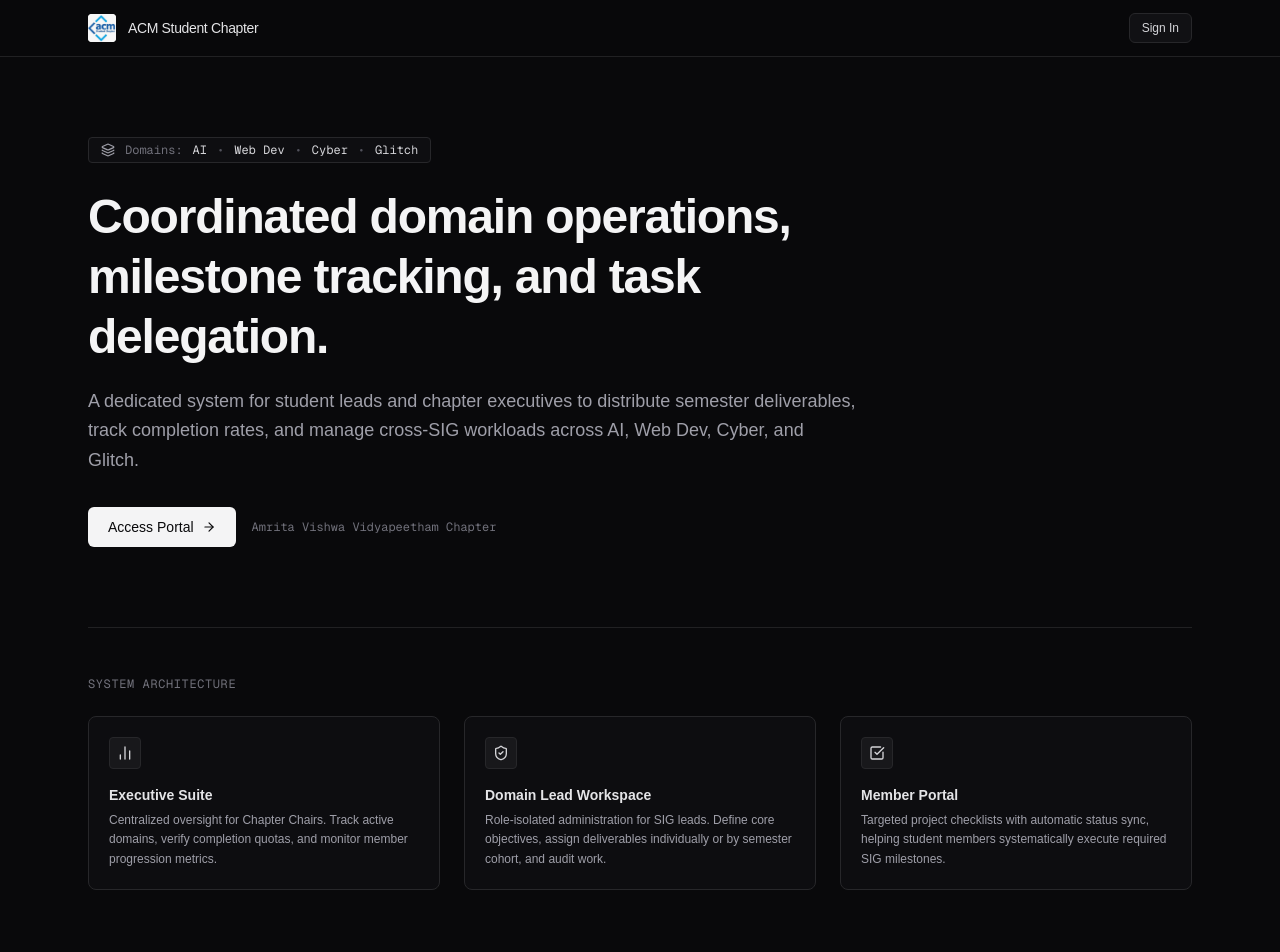
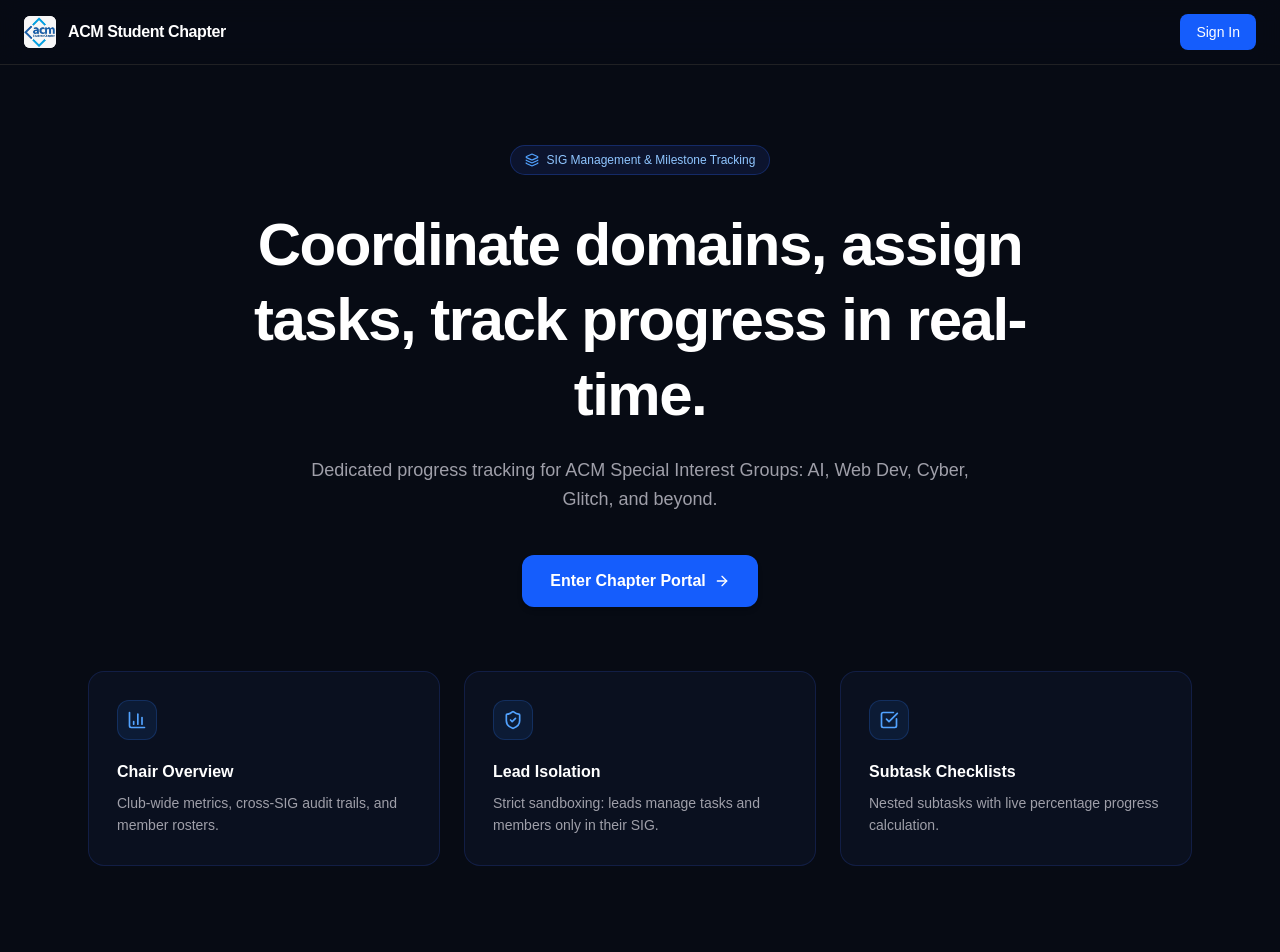
Before and after one commit to venkatjyoshitpotnuru/acm-sig-tracker, a Next.js app: page / in a window 1280 px wide. Shown: the top 952 px of the page. Built offline with nearby package versions, Linux system fonts and the light colour scheme.

Commit message:
Restore original blue theme with clean styling and active logo

```diff
--- a/app/page.tsx
+++ b/app/page.tsx
@@ -1,15 +1,15 @@
 import Link from 'next/link';
 import Image from 'next/image';
-import { ArrowRight, BarChart2, ShieldCheck, CheckSquare, Layers } from 'lucide-react';
+import { ArrowRight, BarChart3, ShieldCheck, CheckSquare, Layers } from 'lucide-react';
 
 export default function LandingPage() {
   return (
-    <div className="min-h-screen bg-[#09090b] text-zinc-100 selection:bg-zinc-800">
-      {/* Top Utility Header */}
-      <nav className="border-b border-zinc-800/80 bg-[#09090b]/90 backdrop-blur-md sticky top-0 z-50">
-        <div className="max-w-6xl mx-auto px-6 h-14 flex items-center justify-between">
+    <div className="min-h-screen bg-[#070b14] text-zinc-100 selection:bg-blue-600/30">
+      {/* Top Navigation */}
+      <nav className="border-b border-zinc-800/80 bg-[#070b14]/80 backdrop-blur-md sticky top-0 z-50">
+        <div className="max-w-7xl mx-auto px-6 h-16 flex items-center justify-between">
           <div className="flex items-center gap-3">
-            <div className="relative h-7 w-7 overflow-hidden rounded bg-white flex items-center justify-center p-0.5">
+            <div className="relative h-8 w-8 overflow-hidden rounded-md bg-white flex items-center justify-center p-0.5">
               <Image
                 src="/acm-logo.jpg"
                 alt="ACM Logo"
@@ -18,102 +18,91 @@ export default function LandingPage() {
                 priority
               />
             </div>
-            <span className="font-medium text-sm tracking-tight text-zinc-200">
+            <span className="font-semibold tracking-tight text-white text-base">
               ACM Student Chapter
             </span>
           </div>
+
           <Link
             href="/login"
-            className="text-xs font-medium text-zinc-300 hover:text-white transition-colors border border-zinc-800 hover:border-zinc-700 bg-zinc-900/60 px-3 py-1.5 rounded-md"
+            className="text-sm font-medium bg-blue-600 hover:bg-blue-500 text-white px-4 py-2 rounded-lg transition-colors"
           >
             Sign In
           </Link>
         </div>
       </nav>
 
-      {/* Main Hero Header */}
-      <main className="max-w-6xl mx-auto px-6 pt-20 pb-16">
-        <div className="max-w-3xl">
-          {/* Functional Domain Directory Badge (Replaced distracting pill) */}
-          <div className="inline-flex items-center gap-2.5 px-3 py-1 rounded border border-zinc-800 bg-zinc-900/40 text-xs text-zinc-400 mb-6 font-mono">
-            <Layers className="h-3.5 w-3.5 text-zinc-400" />
-            <span className="text-zinc-500">Domains:</span>
-            <span className="text-zinc-300">AI</span>
-            <span className="text-zinc-600">&bull;</span>
-            <span className="text-zinc-300">Web Dev</span>
-            <span className="text-zinc-600">&bull;</span>
-            <span className="text-zinc-300">Cyber</span>
-            <span className="text-zinc-600">&bull;</span>
-            <span className="text-zinc-300">Glitch</span>
+      {/* Centered Hero Section */}
+      <main className="max-w-5xl mx-auto px-6 pt-20 pb-16 text-center">
+        {/* Domain Scope Chip */}
+        <div className="inline-flex items-center gap-2 px-3.5 py-1.5 rounded-full bg-blue-950/40 border border-blue-900/60 text-xs font-medium text-blue-300 mb-8">
+          <Layers className="h-3.5 w-3.5 text-blue-400" />
+          <span>SIG Management &amp; Milestone Tracking</span>
         </div>
 
-          <h1 className="text-4xl md:text-5xl font-semibold tracking-tight text-zinc-100 mb-5 leading-tight">
-            Coordinated domain operations, milestone tracking, and task delegation.
+        {/* Hero Title */}
+        <h1 className="text-4xl sm:text-6xl font-extrabold tracking-tight text-white mb-6 leading-tight max-w-4xl mx-auto">
+          Coordinate domains, assign tasks, track progress in real-time.
         </h1>
 
-          <p className="text-zinc-400 text-base md:text-lg mb-8 leading-relaxed font-normal">
-            A dedicated system for student leads and chapter executives to distribute semester deliverables, track completion rates, and manage cross-SIG workloads across AI, Web Dev, Cyber, and Glitch.
+        {/* Hero Description */}
+        <p className="text-zinc-400 text-base sm:text-lg max-w-2xl mx-auto mb-10 leading-relaxed">
+          Dedicated progress tracking for ACM Special Interest Groups: AI, Web Dev, Cyber, Glitch, and beyond.
         </p>
 
-          <div className="flex items-center gap-4">
+        {/* Primary Action Button */}
+        <div className="flex justify-center items-center">
           <Link
             href="/login"
-              className="inline-flex items-center gap-2 bg-zinc-100 hover:bg-white text-zinc-950 px-5 py-2.5 rounded-md text-sm font-medium transition"
+            className="inline-flex items-center gap-2 bg-blue-600 hover:bg-blue-500 text-white text-base font-semibold px-7 py-3.5 rounded-xl transition-all shadow-md hover:shadow-blue-500/10 active:scale-[0.99]"
           >
-              Access Portal <ArrowRight className="h-3.5 w-3.5" />
+            <span>Enter Chapter Portal</span>
+            <ArrowRight className="h-4 w-4" />
           </Link>
-            <span className="text-xs text-zinc-500 font-mono">
-              Amrita Vishwa Vidyapeetham Chapter
-            </span>
         </div>
+      </main>
+
+      {/* Feature Cards Grid */}
+      <section className="max-w-6xl mx-auto px-6 pb-24">
+        <div className="grid md:grid-cols-3 gap-6">
+          {/* Chair Card */}
+          <div className="bg-[#0c1222]/80 border border-blue-950/70 rounded-2xl p-7 hover:border-blue-900/80 transition-colors">
+            <div className="h-10 w-10 bg-blue-500/10 border border-blue-500/20 rounded-xl flex items-center justify-center text-blue-400 mb-5">
+              <BarChart3 className="h-5 w-5" />
             </div>
-
-        {/* Structured Architectural Overview */}
-        <div className="mt-20 border-t border-zinc-800/80 pt-12">
-          <div className="mb-6">
-            <p className="text-xs font-mono uppercase tracking-wider text-zinc-500">System Architecture</p>
-          </div>
-
-          <div className="grid md:grid-cols-3 gap-6">
-            <div className="p-5 rounded-lg border border-zinc-800 bg-zinc-900/30">
-              <div className="h-8 w-8 rounded border border-zinc-800 bg-zinc-900 flex items-center justify-center text-zinc-300 mb-4">
-                <BarChart2 className="h-4 w-4" />
-              </div>
-              <h3 className="text-sm font-semibold text-zinc-200 mb-1.5">Executive Suite</h3>
-              <p className="text-xs text-zinc-400 leading-relaxed">
-                Centralized oversight for Chapter Chairs. Track active domains, verify completion quotas, and monitor member progression metrics.
+            <h3 className="text-base font-semibold text-white mb-2">Chair Overview</h3>
+            <p className="text-sm text-zinc-400 leading-relaxed">
+              Club-wide metrics, cross-SIG audit trails, and member rosters.
             </p>
           </div>
 
-            <div className="p-5 rounded-lg border border-zinc-800 bg-zinc-900/30">
-              <div className="h-8 w-8 rounded border border-zinc-800 bg-zinc-900 flex items-center justify-center text-zinc-300 mb-4">
-                <ShieldCheck className="h-4 w-4" />
+          {/* Lead Card */}
+          <div className="bg-[#0c1222]/80 border border-blue-950/70 rounded-2xl p-7 hover:border-blue-900/80 transition-colors">
+            <div className="h-10 w-10 bg-blue-500/10 border border-blue-500/20 rounded-xl flex items-center justify-center text-blue-400 mb-5">
+              <ShieldCheck className="h-5 w-5" />
             </div>
-              <h3 className="text-sm font-semibold text-zinc-200 mb-1.5">Domain Lead Workspace</h3>
-              <p className="text-xs text-zinc-400 leading-relaxed">
-                Role-isolated administration for SIG leads. Define core objectives, assign deliverables individually or by semester cohort, and audit work.
+            <h3 className="text-base font-semibold text-white mb-2">Lead Isolation</h3>
+            <p className="text-sm text-zinc-400 leading-relaxed">
+              Strict sandboxing: leads manage tasks and members only in their SIG.
             </p>
           </div>
 
-            <div className="p-5 rounded-lg border border-zinc-800 bg-zinc-900/30">
-              <div className="h-8 w-8 rounded border border-zinc-800 bg-zinc-900 flex items-center justify-center text-zinc-300 mb-4">
-                <CheckSquare className="h-4 w-4" />
+          {/* Subtasks Card */}
+          <div className="bg-[#0c1222]/80 border border-blue-950/70 rounded-2xl p-7 hover:border-blue-900/80 transition-colors">
+            <div className="h-10 w-10 bg-blue-500/10 border border-blue-500/20 rounded-xl flex items-center justify-center text-blue-400 mb-5">
+              <CheckSquare className="h-5 w-5" />
             </div>
-              <h3 className="text-sm font-semibold text-zinc-200 mb-1.5">Member Portal</h3>
-              <p className="text-xs text-zinc-400 leading-relaxed">
-                Targeted project checklists with automatic status sync, helping student members systematically execute required SIG milestones.
+            <h3 className="text-base font-semibold text-white mb-2">Subtask Checklists</h3>
+            <p className="text-sm text-zinc-400 leading-relaxed">
+              Nested subtasks with live percentage progress calculation.
             </p>
           </div>
         </div>
-        </div>
-      </main>
+      </section>
 
-      {/* Structural Footer */}
-      <footer className="border-t border-zinc-900 py-8">
-        <div className="max-w-6xl mx-auto px-6 flex flex-col sm:flex-row items-center justify-between gap-4 text-xs text-zinc-500">
-          <p>&copy; 2026 ACM Student Chapter. All rights reserved.</p>
-          <p className="font-mono text-[11px]">Next.js &bull; Supabase RLS &bull; Tailwind CSS</p>
-        </div>
+      {/* Footer */}
+      <footer className="border-t border-zinc-900/80 py-8 text-center text-xs text-zinc-500">
+        &copy; 2026 ACM Student Chapter. All rights reserved.
       </footer>
     </div>
   );
```
Lines whose indentation alone changed are shown as unchanged.
